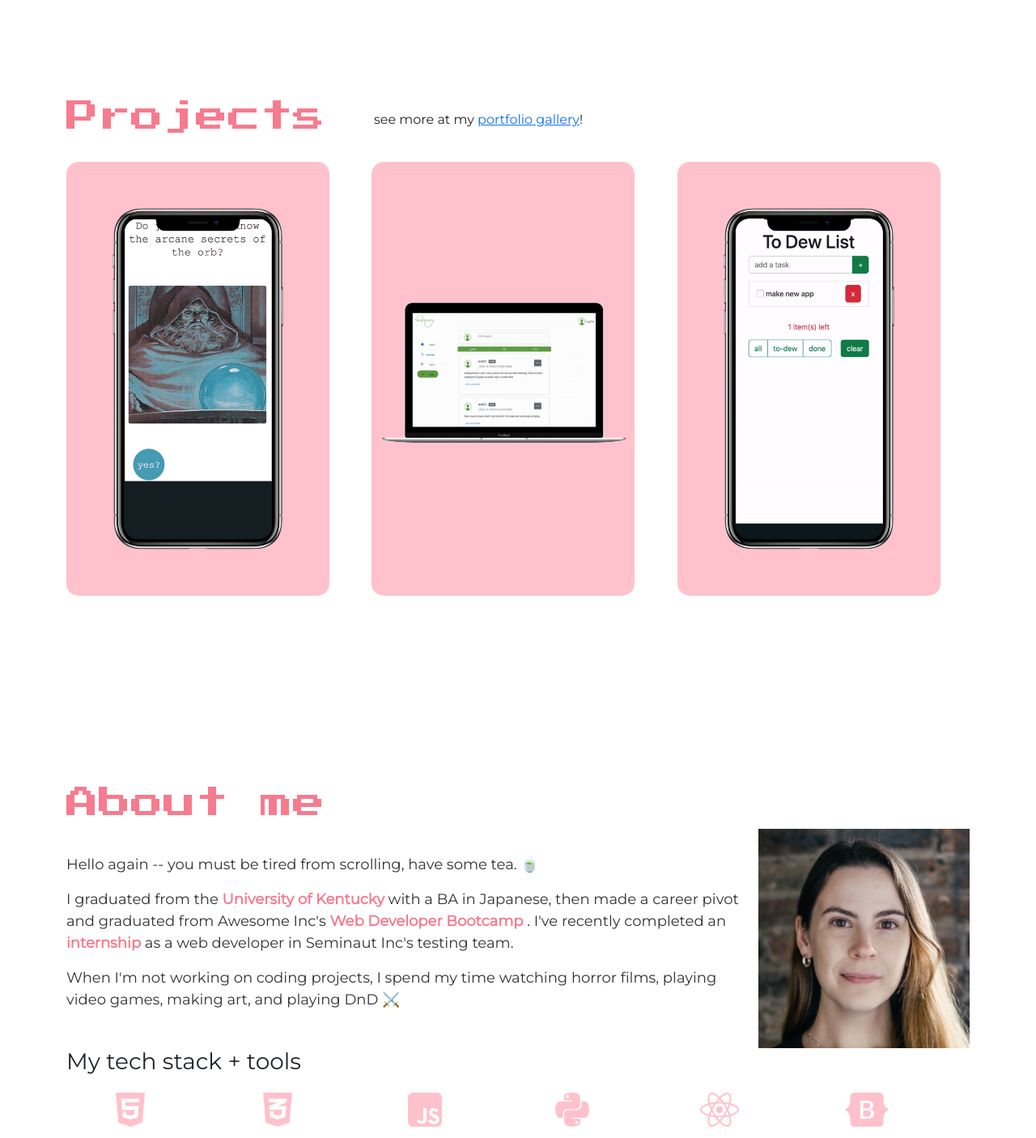
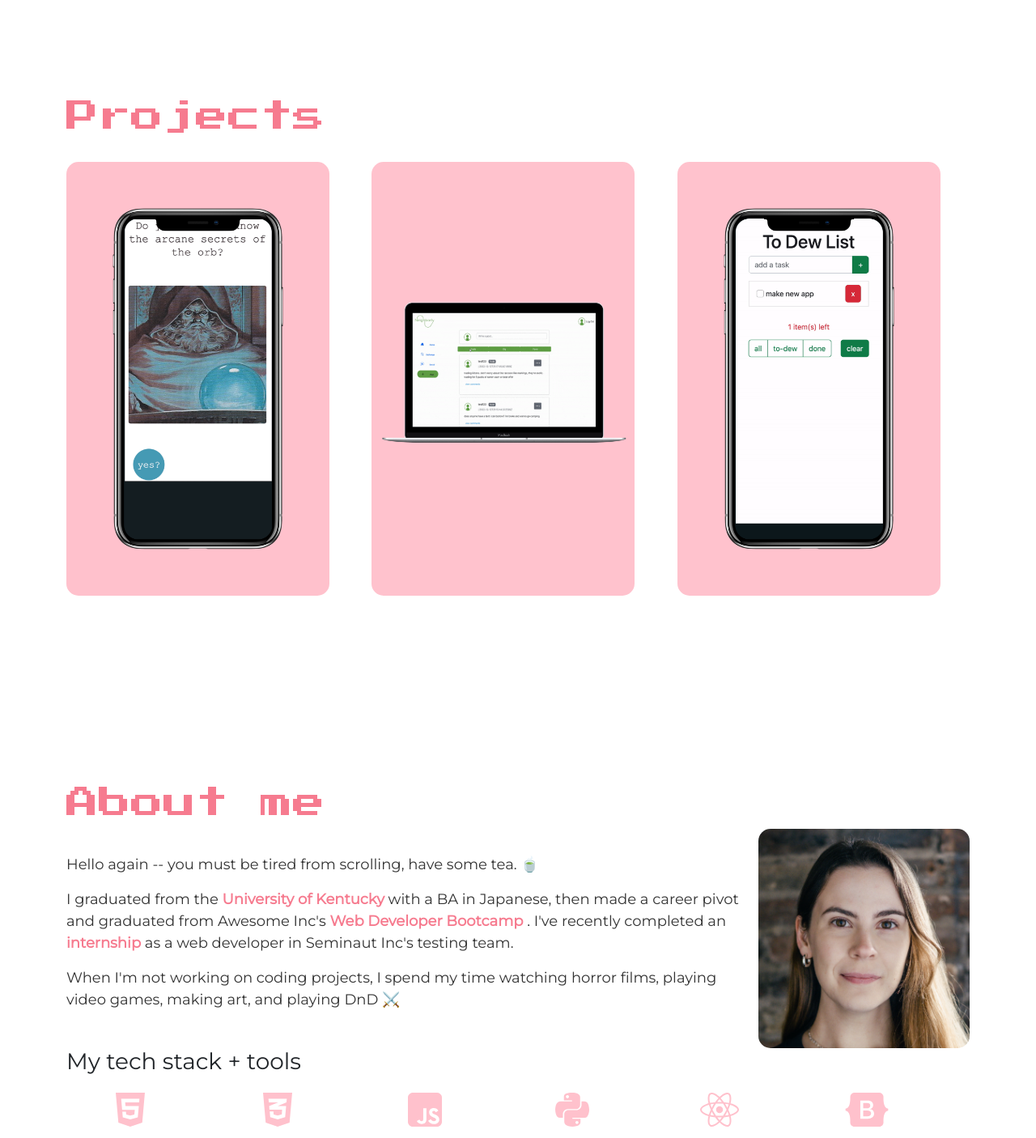
Before and after one commit to ah1096/developer-portfolio, a React (Create React App) app in the folder portfolio/: page / in a window 1280 px wide. Shown: the part 680-2086 px from the top of the page at 81% size. Built offline with nearby package versions, Linux system fonts and the light colour scheme; the HTML template or start-up script is replaced by a standard one; a web font is replaced by a local one.

Commit message:
create TODOs

```diff
--- a/portfolio/src/App.css
+++ b/portfolio/src/App.css
@@ -132,7 +132,11 @@ button {
   transform: translateY(0);
 }
 
-/* ==============TECH STACK================ */
+/* ==============ABOUT + TECH STACK================ */
+
+#profilepic {
+  border-radius: 15px;
+}
 
 .tool {
   display: flex;
--- a/portfolio/src/Components/AboutPage.js
+++ b/portfolio/src/Components/AboutPage.js
@@ -11,7 +11,7 @@ const profilePhoto = {
     imageWidth: 90,
 };
 
-
+// TODO: make this component responsive; stack profile photo on top of AboutMe header
 
 export const AboutPage = () => {
     useSlideInFromBottom()
@@ -28,8 +28,8 @@ export const AboutPage = () => {
                     <p>When I'm not working on coding projects, I spend my time watching horror films, playing video games, making art, and playing DnD ⚔️</p>
                 </div>
 
-                <div id="profilepic" className="col-3">
-                    <img className="w-100" src={profilePhoto.imageUrl}
+                <div id="profilepic-container" className="col-3">
+                    <img id="profilepic" className="w-100" src={profilePhoto.imageUrl}
                     alt="an image of the website creator, Alyssa Holbert" />
                 </div>
             </div>
--- a/portfolio/src/Components/ContactPage.js
+++ b/portfolio/src/Components/ContactPage.js
@@ -2,7 +2,8 @@ import { useSlideInFromBottom } from '../Hooks/UseSlideInFromBottom';
 import { FontAwesomeIcon } from '@fortawesome/react-fontawesome';
 import { faGithub, faLinkedin, faDiscord } from '@fortawesome/free-brands-svg-icons';
 
-
+// TODO: style this Component; make email form and button cute, add text, fix spacing+ make everything responsive
+// TODO: maybe add the Footer component below this??
 export const ContactPage = () => {
   useSlideInFromBottom()
 
--- a/portfolio/src/Components/ProjectPage.js
+++ b/portfolio/src/Components/ProjectPage.js
@@ -4,6 +4,9 @@ import mindreader from '../images/projects/refresh_mindreader.png';
 import neighborly from '../images/projects/refresh_neighborly.png';
 import todolist from '../images/projects/refresh_todolist.png';
 
+// TODO: make this component responsive; make cards stack vertically w/o leaking into AboutMe secion
+// TODO: add repo links + demo links to each project
+// TODO: make a portfolio gallery page with filterable tags
 
 export const ProjectPage = () => {
     useSlideInFromBottom();
@@ -34,11 +37,11 @@ export const ProjectPage = () => {
                     <h1 id="projectlink">Projects</h1>
                 </div>
 
-                <div className="pixelfont col-md-8 align-self-center">
+                {/* <div className="pixelfont col-md-8 align-self-center">
                     <h10>
                         see more at my <a href="#">portfolio gallery</a>!
                     </h10>
-                </div>
+                </div> */}
             </div>
 
             <div id="projectcards" className="row flex-column flex-md-row row-cols-1 row-cols-md-2 row-cols-lg-3 g-3">
```
